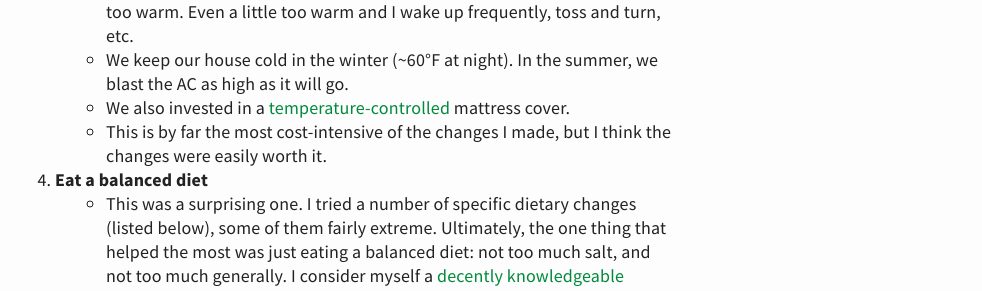
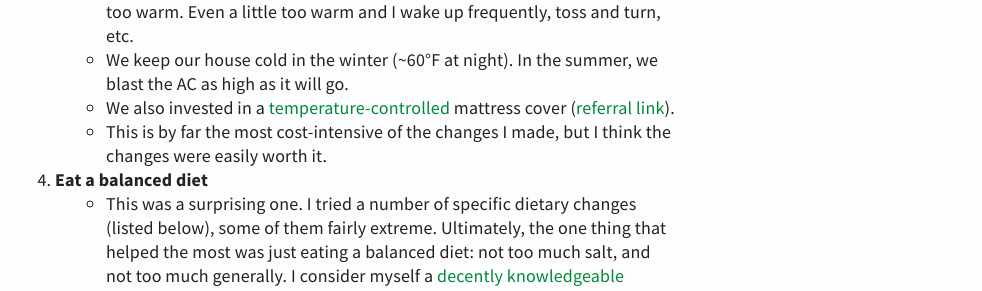
Before and after one commit to davidlaprade/davidlaprade.github.io, a Jekyll site: the page built from _posts/2022-02-05-sleep-hacks.md, in a window 1280 px wide and 900 px high, scrolled down 1278 px. Shown: the part 164-455 px from the top of the window, without its empty margins (298-1280 px from the left). Built offline with Jekyll 4.4.1, drawn with Linux system fonts in a browser that asks for light colours; comment, search, counter and statistics services are not loaded.

Commit message:
Add referral link to sleep hacks post

```diff
--- a/_posts/2022-02-05-sleep-hacks.md
+++ b/_posts/2022-02-05-sleep-hacks.md
@@ -51,7 +51,7 @@ the problem, and all were detrimental to my wife’s sleep.
 warm. Even a little too warm and I wake up frequently, toss and turn, etc.
 * We keep our house cold in the winter (~60°F at night). In the summer, we blast the AC as high as it will go.
 * We also invested in a
-  [temperature-controlled](https://www.eightsleep.com/product/pod-pro-cover/) mattress cover.
+  [temperature-controlled](https://www.eightsleep.com/product/pod-pro-cover/) mattress cover ([referral link](http://eight.sl/ts1XG)).
 * This is by far the most cost-intensive of the changes I made, but I think the changes
 were easily worth it.
 
```
